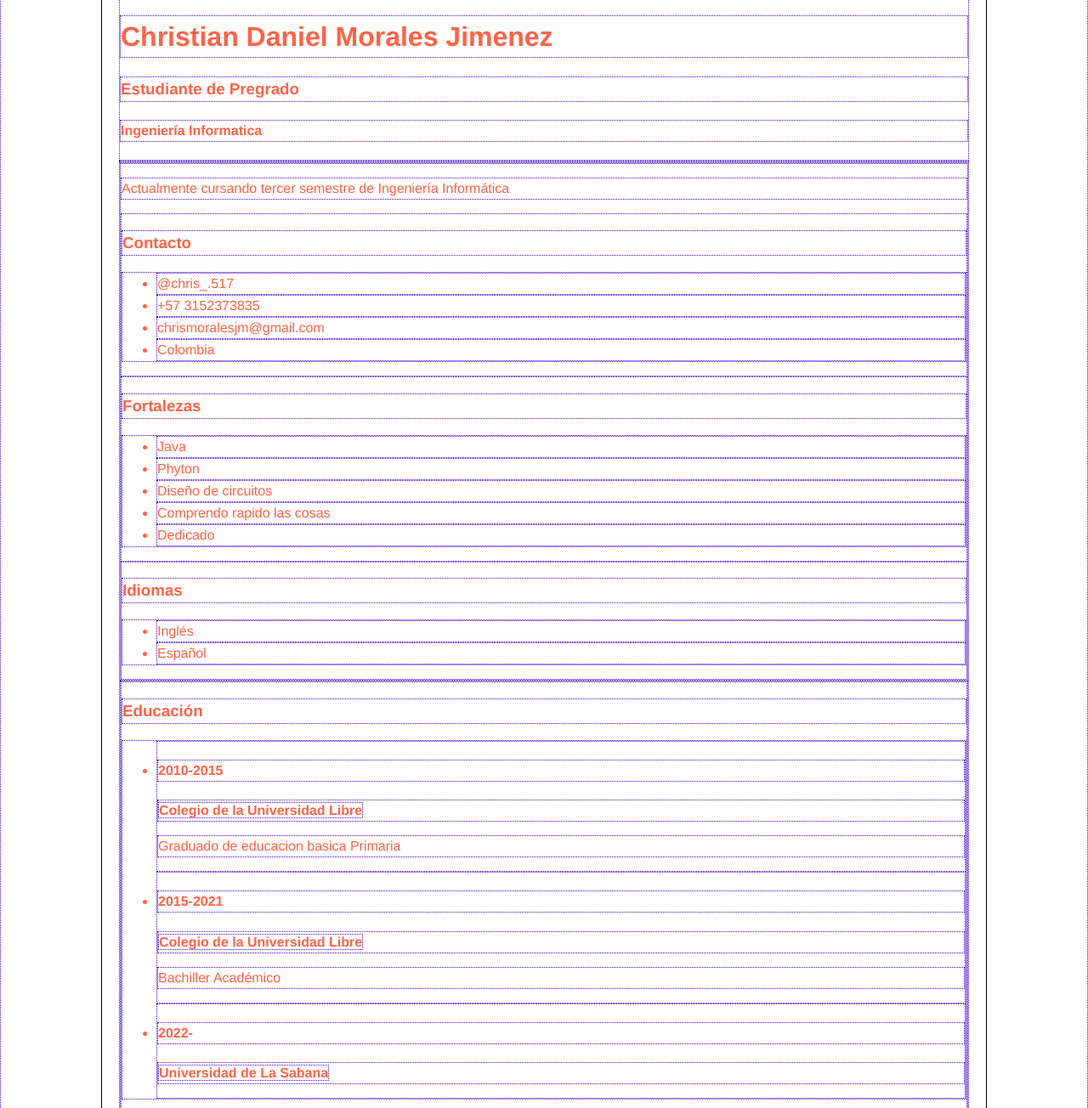
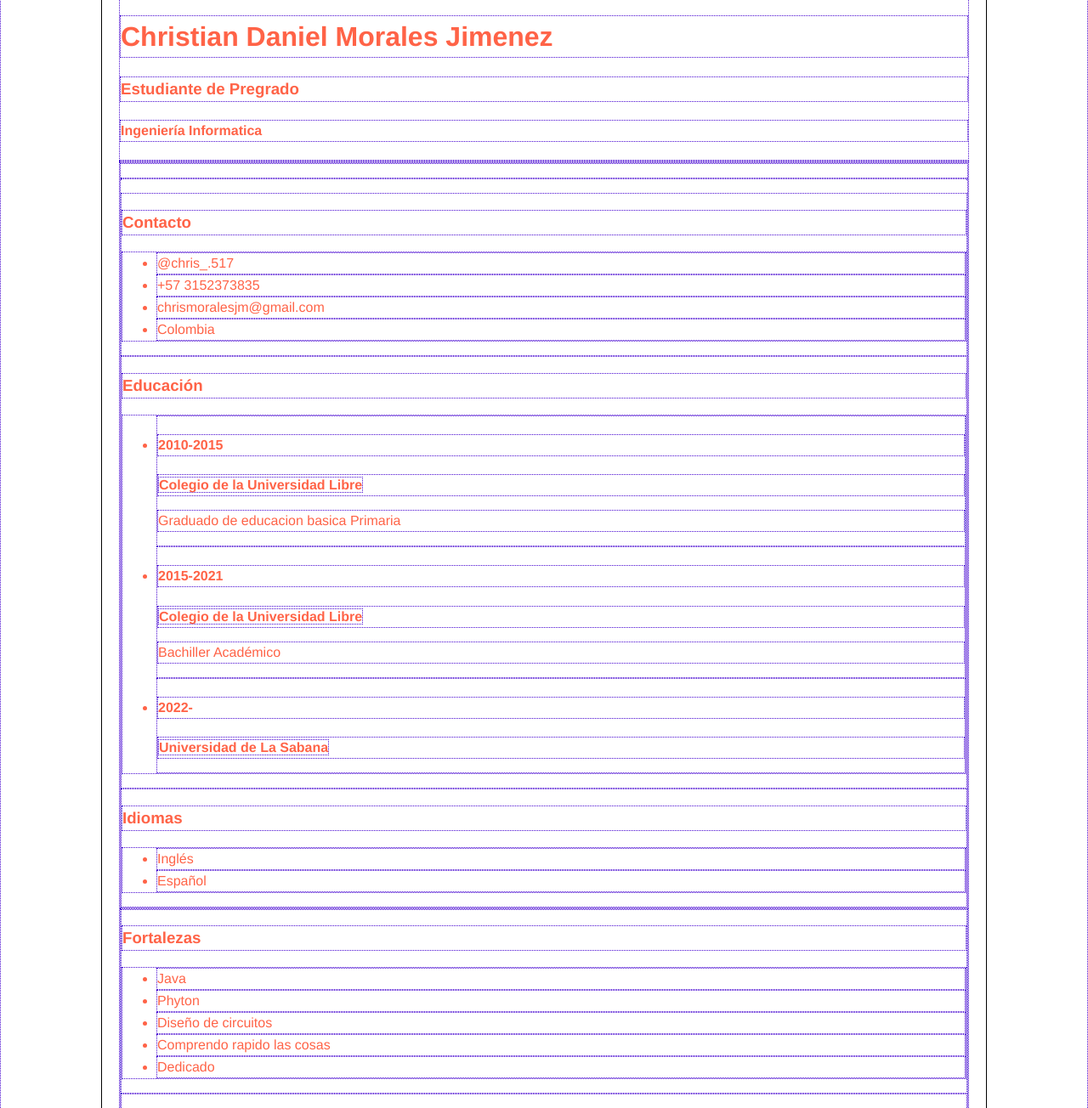
Before and after one commit to SB-312/Cv, a plain HTML site: page index.html in a window 1280 px wide. Shown: the part 59-1363 px from the top of the page at 85% size. Drawn offline with Linux system fonts and the light colour scheme.

Commit message:
commit Header

```diff
--- a/index.html
+++ b/index.html
@@ -21,9 +21,7 @@
 	<main>
 
 		<section>
-			<p>Actualmente cursando
-					tercer semestre de
-					Ingeniería Informática
+
 			</p>
 				<article>
 					<h3>Contacto</h3>
@@ -36,13 +34,12 @@
 				</article>
 
 				<article>
-					<h3>Fortalezas</h3>
+					<h3> Educación </h3>
 					<ul>
-					<li>Java</li>
-					<li>Phyton</li>
-					<li>Diseño de circuitos</li>
-					<li>Comprendo rapido las cosas</li>
-					<li>Dedicado</li>
+					<li> <h4>2010-2015</h4> <p> <b> Colegio de la Universidad Libre </b> </p> <p> Graduado de educacion basica Primaria </p> </li>
+
+					<li><h4>2015-2021</h4> <p> <b> Colegio de la Universidad Libre </b> </p> <p> Bachiller Académico </p></li>
+					<li><h4>2022-</h4> <p> <b> Universidad de La Sabana </b> </p></li>
 					</ul>
 				</article>
 
@@ -57,12 +54,13 @@
 
 		<section>
 			<article>
-				<h3> Educación </h3>
+				<h3>Fortalezas</h3>
 				<ul>
-				<li> <h4>2010-2015</h4> <p> <b> Colegio de la Universidad Libre </b> </p> <p> Graduado de educacion basica Primaria </p> </li>
-
-				<li><h4>2015-2021</h4> <p> <b> Colegio de la Universidad Libre </b> </p> <p> Bachiller Académico </p></li>
-				<li><h4>2022-</h4> <p> <b> Universidad de La Sabana </b> </p></li>
+				<li>Java</li>
+				<li>Phyton</li>
+				<li>Diseño de circuitos</li>
+				<li>Comprendo rapido las cosas</li>
+				<li>Dedicado</li>
 				</ul>
 			</article>
 
@@ -102,9 +100,6 @@
 
 	</main>
 
-		<aside>
-
-		</aside>
 
 		<footer>
 
```
